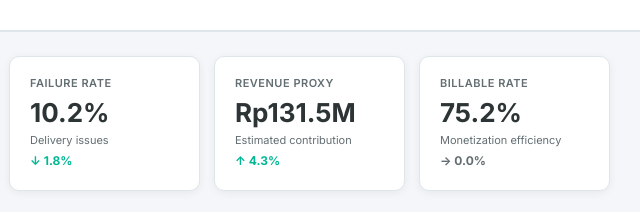
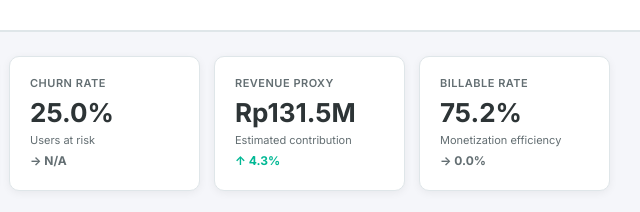
Before and after one commit to laurensiush0711-ops/Virtual-Internship-Telkom-Oca, a plain HTML site: page web dashboard/index.html in a window 1280 px wide. Shown: the part 188-400 px from the top of the page, 638-1278 px from the left. Drawn offline with nearby package versions, Linux system fonts and the light colour scheme; no server answers.

Commit message:
update kpi card

```diff
--- a/web dashboard/index.html
+++ b/web dashboard/index.html
@@ -94,11 +94,11 @@
         </div>
       </div>
       <div class="kpi-card">
-        <div class="kpi-label">Failure Rate</div>
-        <div class="kpi-value" id="kpi-failure-rate">--</div>
+        <div class="kpi-label">Churn Rate</div>
+        <div class="kpi-value" id="kpi-churn-rate">--</div>
         <div class="kpi-sub">
-          Delivery issues
-          <span class="kpi-delta" id="delta-failure-rate"></span>
+          Users at risk
+          <span class="kpi-delta" id="delta-churn-rate"></span>
         </div>
       </div>
       <div class="kpi-card">
--- a/web dashboard/js/charts.js
+++ b/web dashboard/js/charts.js
@@ -66,8 +66,14 @@ const CHARTS = (() => {
 
     const activeUsers = activeUserCount != null ? activeUserCount : 20;
     const successRate = totalTx > 0 ? totalSucc / totalTx : 0;
-    const failureRate = totalTx > 0 ? totalFail / totalTx : 0;
     const billableRate = totalTx > 0 ? totalBill / totalTx : 0;
+
+    // Churn rate: at-risk users / total users
+    const totalUsers = DATA.users ? DATA.users.length : 20;
+    const atRiskUsers = (DATA.churnRisk && DATA.churnRisk.length)
+      ? DATA.churnRisk.length
+      : Math.round(totalUsers * 0.25);
+    const churnRate = totalUsers > 0 ? atRiskUsers / totalUsers : 0;
 
     // Previous period
     let prevTx = 0, prevRev = 0, prevSucc = 0, prevFail = 0, prevBill = 0;
@@ -85,7 +91,6 @@ const CHARTS = (() => {
 
     const prevActiveUsers = prevActiveUserCount != null ? prevActiveUserCount : 20;
     const prevSuccessRate = prevTx > 0 ? prevSucc / prevTx : 0;
-    const prevFailureRate = prevTx > 0 ? prevFail / prevTx : 0;
     const prevBillableRate = prevTx > 0 ? prevBill / prevTx : 0;
 
     // Helper: update a delta element
@@ -130,15 +135,15 @@ const CHARTS = (() => {
     successRateEl.textContent = formatPct(successRate);
     successRateEl.className = 'kpi-value';
 
-    document.getElementById('kpi-failure-rate').textContent = formatPct(failureRate);
+    document.getElementById('kpi-churn-rate').textContent = formatPct(churnRate);
     document.getElementById('kpi-revenue').textContent = formatIDR(totalRev);
     document.getElementById('kpi-billable-rate').textContent = formatPct(billableRate);
 
-    // Update deltas (failure rate is inverted: decrease = good = green up)
+    // Update deltas
     setDelta('delta-total-tx', totalTx, prevTx);
     setDelta('delta-active-users', activeUsers, prevActiveUsers);
     setDelta('delta-success-rate', successRate, prevSuccessRate);
-    setDelta('delta-failure-rate', failureRate, prevFailureRate, true);
+    setDelta('delta-churn-rate', churnRate, null);
     setDelta('delta-revenue', totalRev, prevRev);
     setDelta('delta-billable-rate', billableRate, prevBillableRate);
   }
```
